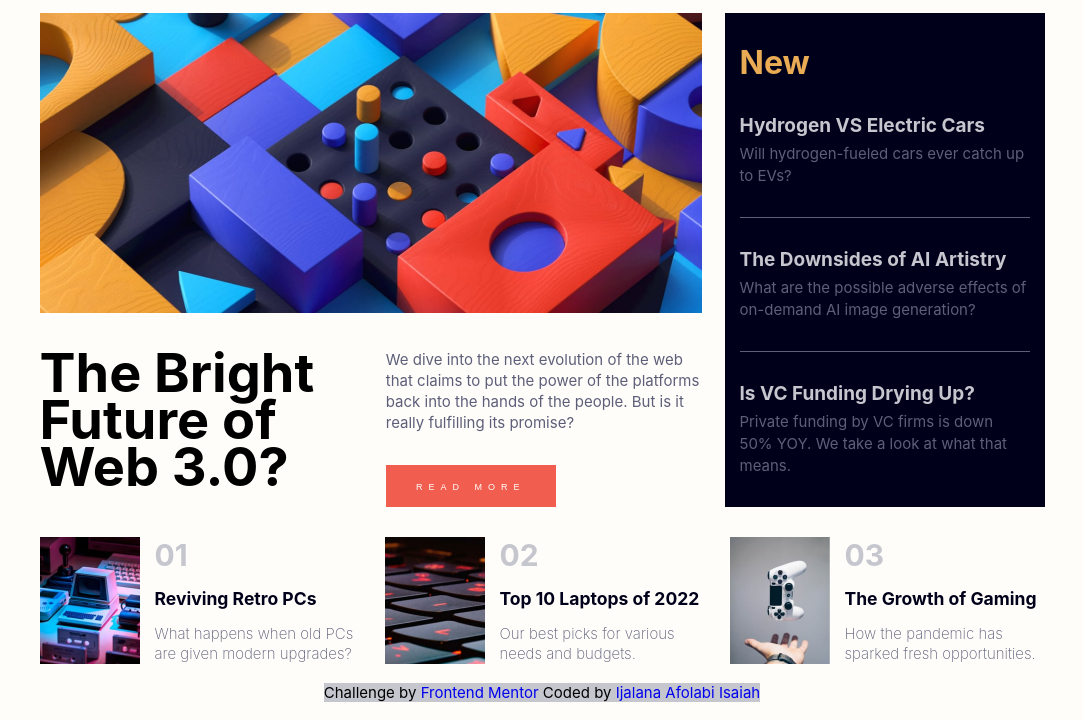
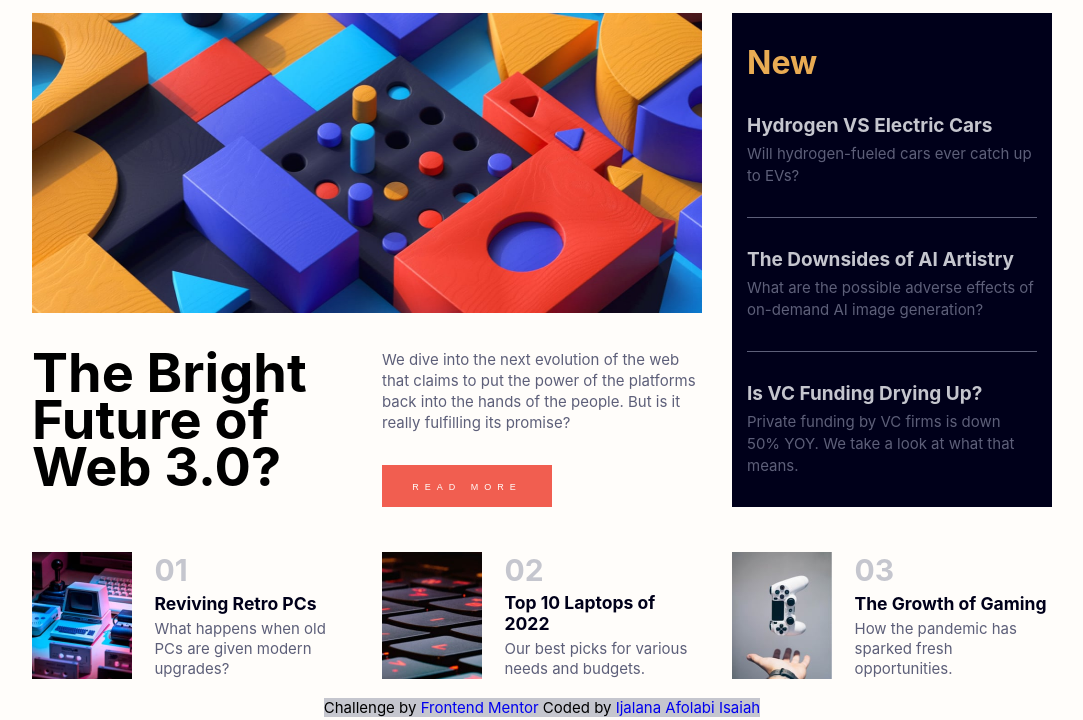
Before and after one commit to Ayolan8/news-homepage, a plain HTML site: page index.html in a window 1280 px wide. Shown: the part 80-800 px from the top of the page, without its empty margins (98-1181 px from the left). Drawn offline with Linux system fonts and the light colour scheme; a web font is replaced by a local one.

Commit message:
updates on all the files

```diff
--- a/css/styles.css
+++ b/css/styles.css
@@ -170,7 +170,7 @@ nav > a:focus {
 .item3 > div {
     display: flex;
     justify-content: space-between;
-    gap: 1em;
+    gap: 1.5em;
 }
 
 .footer-img img {
@@ -180,7 +180,6 @@ nav > a:focus {
 .item3 p{
     color: var(--dark-grayish-blue);
     line-height: 20px;
-    font-weight: 200;
 }
 
 .item3 h1 {
@@ -205,8 +204,8 @@ nav > a:focus {
 main{
     display: grid;
     grid-template-columns: repeat(3, 320px);
-    grid-column-gap: 1.5em;
-    grid-row-gap: 2em;
+    grid-column-gap: 2em;
+    grid-row-gap: 3em;
 }
 
 .hidden-on-laptop{
```
